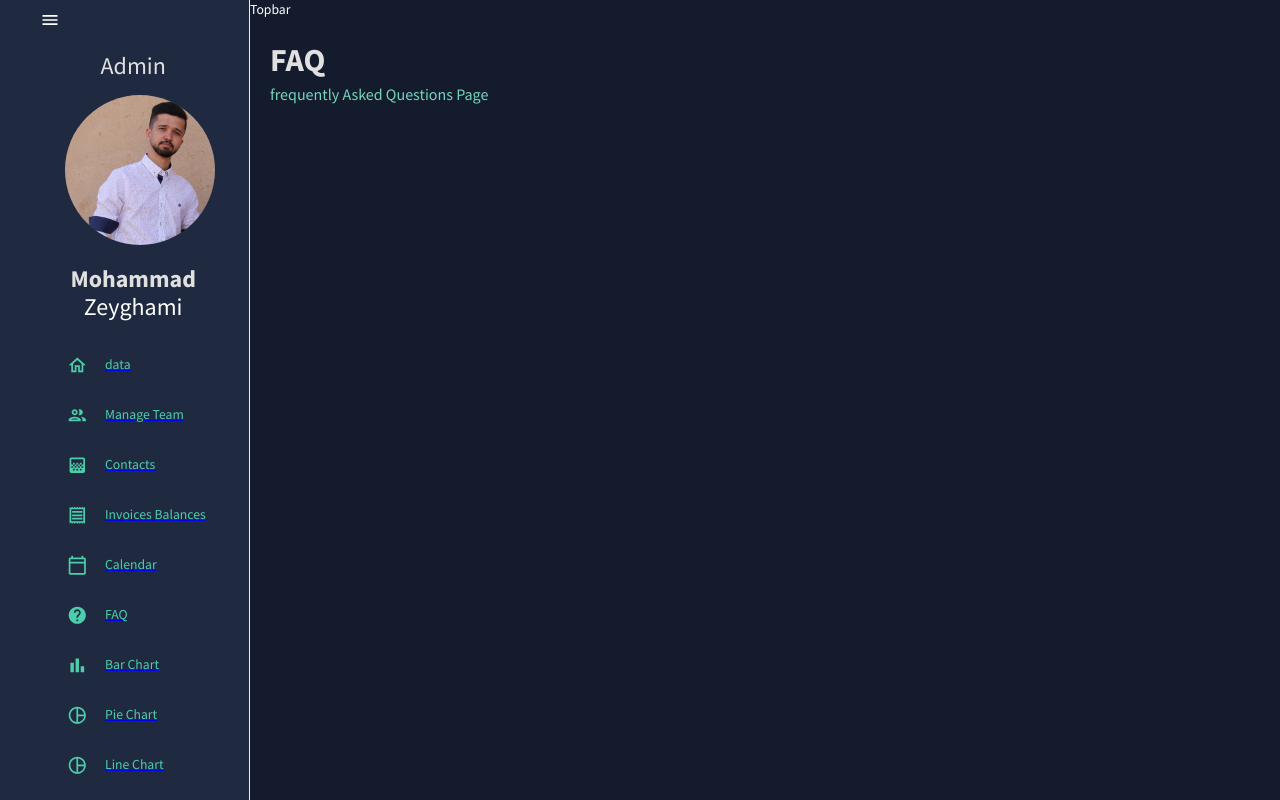
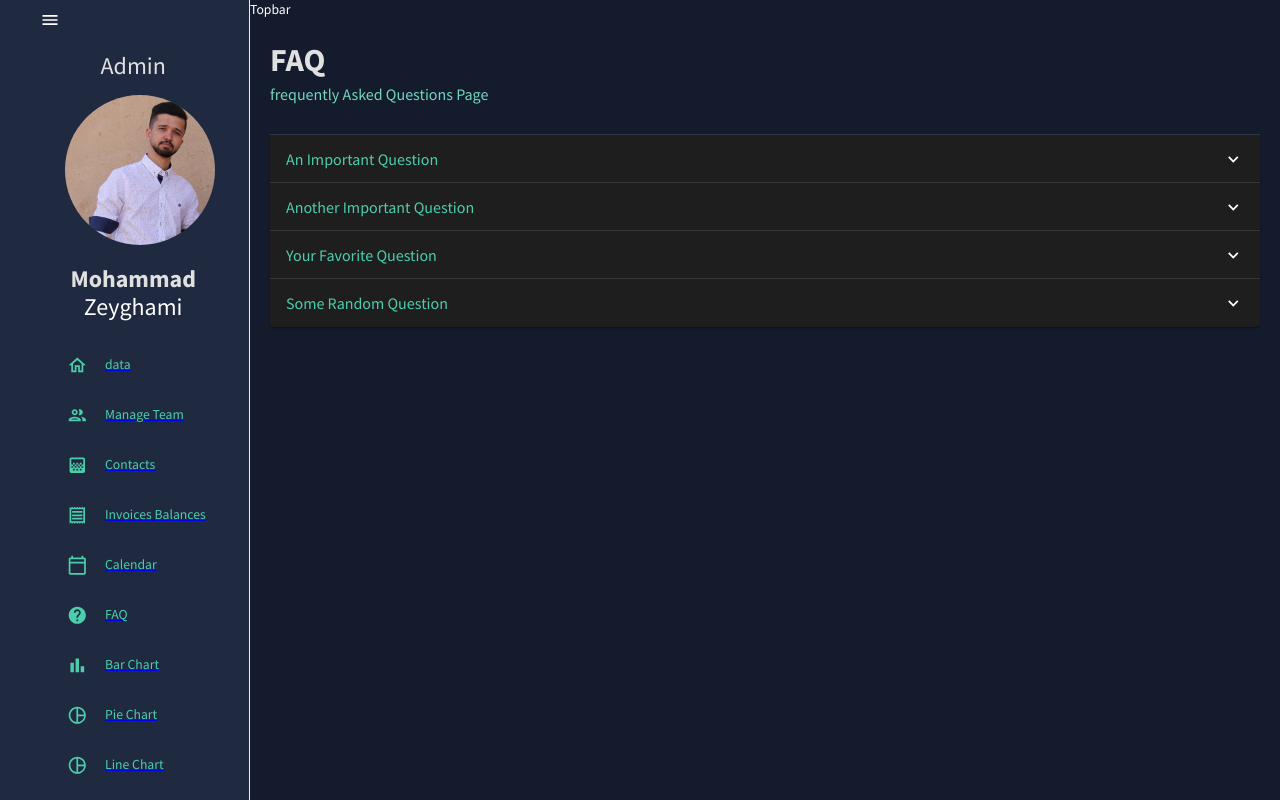
Before and after one commit to mohammadzeyghami/admin-dashboard, a React (Create React App) app: page /faq in a window 1280 px wide. Built offline with nearby package versions, Linux system fonts and the light colour scheme.

Commit message:
Update FAQ.jsx

```diff
--- a/src/scence/dashboard/FAQ.jsx
+++ b/src/scence/dashboard/FAQ.jsx
@@ -12,6 +12,62 @@ const FAQ = () => {
   return (
     <Box m="20px">
       <Header title="FAQ" subtitle="frequently Asked Questions Page" />
+      <Accordion>
+        <AccordionSummary expandIcon={<ExpandMoreIcon />}>
+          <Typography color={colors.greenAccent[500]} variant="h5">
+            An Important Question
+          </Typography>
+        </AccordionSummary>
+        <AccordionDetails>
+          <Typography>
+            Lorem ipsum dolor sit amet consectetur adipisicing elit. Eveniet,
+            temporibus! Expedita dolorum aspernatur libero voluptatum dolores
+            qui, alias molestiae pariatur.
+          </Typography>
+        </AccordionDetails>
+      </Accordion>
+      <Accordion>
+        <AccordionSummary expandIcon={<ExpandMoreIcon />}>
+          <Typography color={colors.greenAccent[500]} variant="h5">
+            Another Important Question
+          </Typography>
+        </AccordionSummary>
+        <AccordionDetails>
+          <Typography>
+            Lorem ipsum dolor sit amet consectetur adipisicing elit. Eveniet,
+            temporibus! Expedita dolorum aspernatur libero voluptatum dolores
+            qui, alias molestiae pariatur.
+          </Typography>
+        </AccordionDetails>
+      </Accordion>
+      <Accordion>
+        <AccordionSummary expandIcon={<ExpandMoreIcon />}>
+          <Typography color={colors.greenAccent[500]} variant="h5">
+            Your Favorite Question
+          </Typography>
+        </AccordionSummary>
+        <AccordionDetails>
+          <Typography>
+            Lorem ipsum dolor sit amet consectetur adipisicing elit. Eveniet,
+            temporibus! Expedita dolorum aspernatur libero voluptatum dolores
+            qui, alias molestiae pariatur.
+          </Typography>
+        </AccordionDetails>
+      </Accordion>
+      <Accordion>
+        <AccordionSummary expandIcon={<ExpandMoreIcon />}>
+          <Typography color={colors.greenAccent[500]} variant="h5">
+            Some Random Question
+          </Typography>
+        </AccordionSummary>
+        <AccordionDetails>
+          <Typography>
+            Lorem ipsum dolor sit amet consectetur adipisicing elit. Eveniet,
+            temporibus! Expedita dolorum aspernatur libero voluptatum dolores
+            qui, alias molestiae pariatur.
+          </Typography>
+        </AccordionDetails>
+      </Accordion>
     </Box>
   );
 };
```
